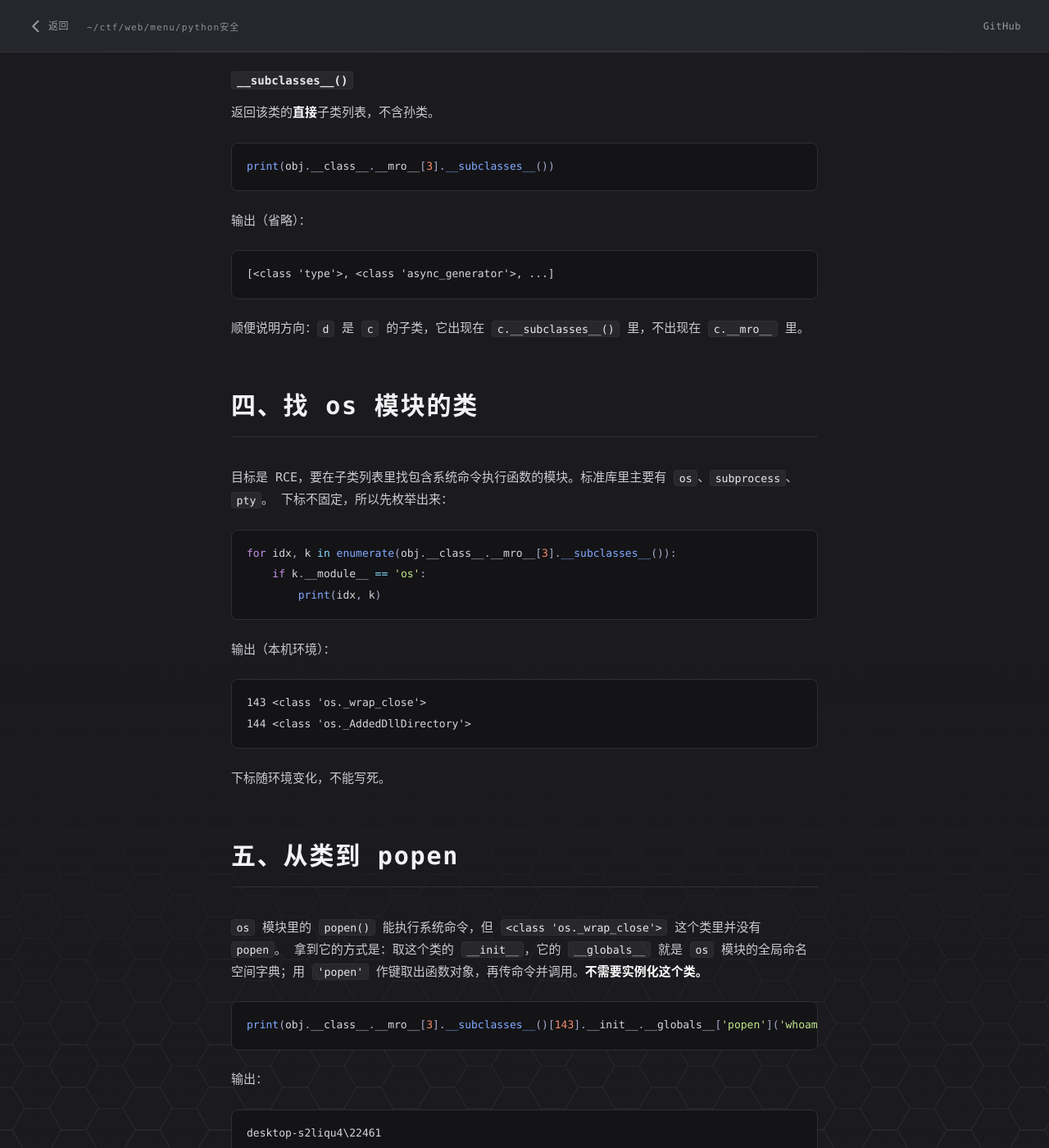
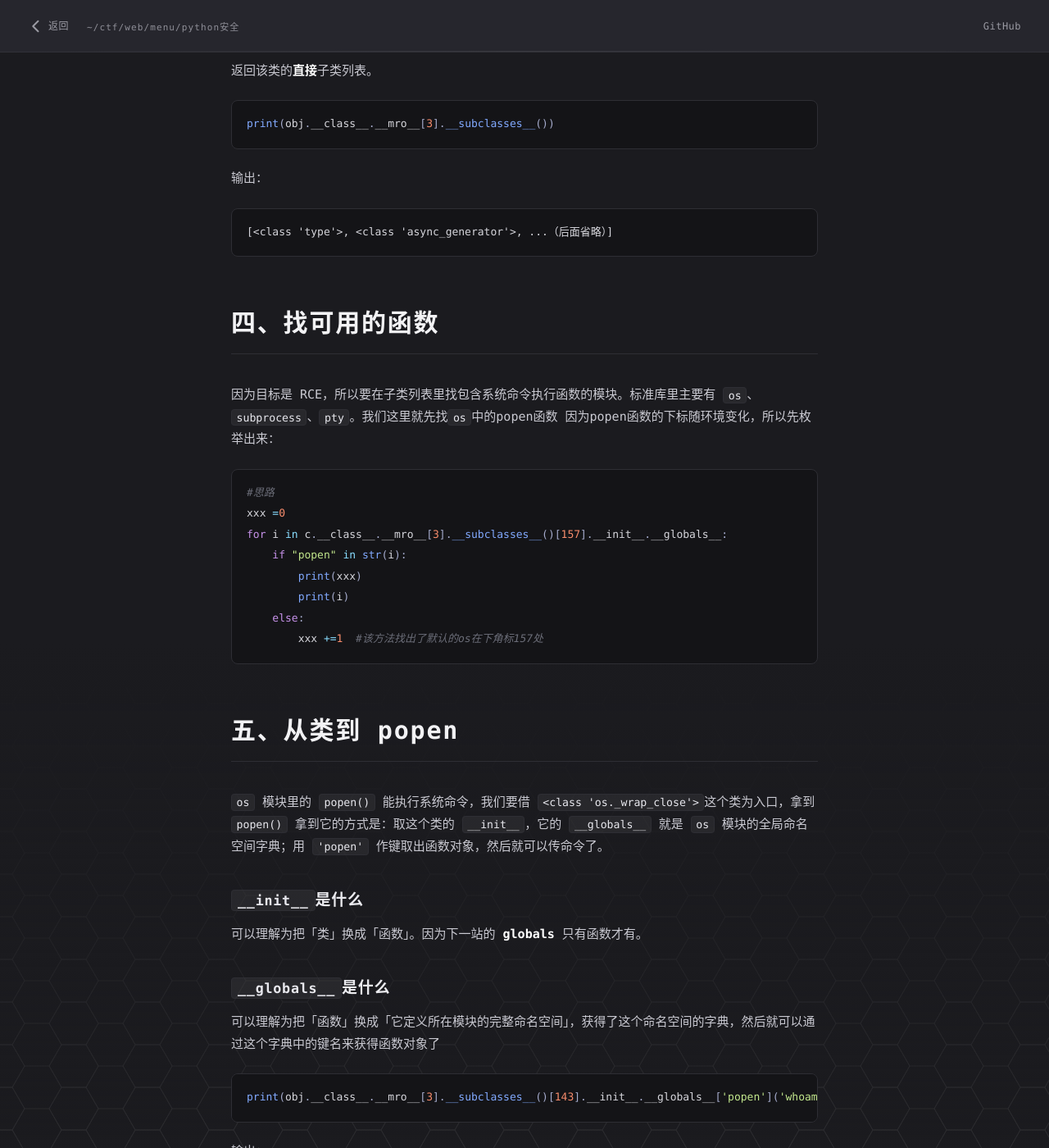
Before and after one commit to Min-2233/Min-2233.github.io, a Jekyll site: the page built from ctf/web/menu/python安全/SSTI.md, in a window 1280 px wide and 1400 px high, scrolled down 2500 px. Shown: the whole window at 82% size. Built offline with Jekyll 4.4.1, drawn with Linux system fonts in a browser that asks for light colours; some of the changed text lies outside the part shown.

Commit message:
Update SSTI.md

````diff
--- a/ctf/web/menu/python安全/SSTI.md
+++ b/ctf/web/menu/python安全/SSTI.md
@@ -7,13 +7,12 @@ date: 2026-11-23
 创建时间：2026-11-23
 
 # 一、模板的概念
-模板是预先写好的文本框架，里面用占位符留出位置。渲染时，模板引擎把传入的数据填进占位符，输出最终文本。格式由模板决定。
-关键是：**占位符里的内容会被引擎当成表达式求值**，而不只是替换字符串。
+模板可以被认为是一个固定写好的文本框架，开发人员或用户填入信息，信息就会填入文本框架，经过模板引擎渲染，最后输出结果。
+
 # 二、SSTI 触发原理
-用户可控的输入被拼接进**模板源码**，渲染时被当作模板语法解析并求值。如果模板引擎没有启用沙箱、也没有限制属性访问，攻击者就能在模板里执行任意表达式，读取对象属性、调用函数，最终执行系统命令（RCE）。
+攻击者向不安全模板内传入代码，模板引擎误以为是模板源码，被模板渲染执行，导致信息泄露甚至RCE。
 注意区分：
-- 输入作为**数据**传给模板是安全的（会被当字符串处理）；
-- 输入进入**模板源码位置**才危险。
+
 # 三、类的继承
 ### `__class__`
 返回这个对象所属的类。
@@ -69,32 +68,42 @@ print(obj.__class__.__mro__[3])
 <class 'object'>
 ```
 ### `__subclasses__()`
-返回该类的**直接**子类列表，不含孙类。
+返回该类的**直接**子类列表。
 ```python
 print(obj.__class__.__mro__[3].__subclasses__())
 ```
-输出（省略）：
+输出：
 ```text
-[<class 'type'>, <class 'async_generator'>, ...]
+[<class 'type'>, <class 'async_generator'>, ...（后面省略）]
 ```
-顺便说明方向：`d` 是 `c` 的子类，它出现在 `c.__subclasses__()` 里，不出现在 `c.__mro__` 里。
-# 四、找 os 模块的类
-目标是 RCE，要在子类列表里找包含系统命令执行函数的模块。标准库里主要有 `os`、`subprocess`、`pty`。
-下标不固定，所以先枚举出来：
+
+# 四、找可用的函数
+因为目标是 RCE，所以要在子类列表里找包含系统命令执行函数的模块。标准库里主要有 `os`、`subprocess`、`pty`。我们这里就先找`os`中的popen函数
+因为popen函数的下标随环境变化，所以先枚举出来：
 ```python
-for idx, k in enumerate(obj.__class__.__mro__[3].__subclasses__()):
-    if k.__module__ == 'os':
-        print(idx, k)
+#思路
+xxx =0
+for i in c.__class__.__mro__[3].__subclasses__()[157].__init__.__globals__:
+    if "popen" in str(i):
+        print(xxx)
+        print(i)
+    else:
+        xxx +=1  #该方法找出了默认的os在下角标157处
 ```
-输出（本机环境）：
-```text
-143 <class 'os._wrap_close'>
-144 <class 'os._AddedDllDirectory'>
-```
-下标随环境变化，不能写死。
+
+
 # 五、从类到 popen
-`os` 模块里的 `popen()` 能执行系统命令，但 `<class 'os._wrap_close'>` 这个类里并没有 `popen`。
-拿到它的方式是：取这个类的 `__init__`，它的 `__globals__` 就是 `os` 模块的全局命名空间字典；用 `'popen'` 作键取出函数对象，再传命令并调用。**不需要实例化这个类。**
+`os` 模块里的 `popen()` 能执行系统命令，我们要借 `<class 'os._wrap_close'>`这个类为入口，拿到`popen()`
+拿到它的方式是：取这个类的 `__init__`，它的 `__globals__` 就是 `os` 模块的全局命名空间字典；用 `'popen'` 作键取出函数对象，然后就可以传命令了。
+
+## `__init__`是什么
+可以理解为把「类」换成「函数」。因为下一站的 __globals__ 只有函数才有。
+
+## `__globals__`是什么
+可以理解为把「函数」换成「它定义所在模块的完整命名空间」，获得了这个命名空间的字典，然后就可以通过这个字典中的键名来获得函数对象了
+
+
+
 ```python
 print(obj.__class__.__mro__[3].__subclasses__()[143].__init__.__globals__['popen']('whoami').read())
 ```
@@ -110,20 +119,23 @@ desktop-s2liqu4\22461
 [].__class__              # <class 'list'>
 {}.__class__              # <class 'dict'>
 ''.__class__.__mro__      # (<class 'str'>, <class 'object'>)
-''.__class__.__mro__[1]   # <class 'object'>
 ```
-到达 `object` 后，`__subclasses__()` 就能枚举到所有已加载模块里的类。
-# 七、魔术属性 / 方法总结
-| 名称 | 类型 | 作用 |
-| --- | --- | --- |
-| `__class__` | 属性 | 返回该对象所属的类 |
-| `__base__` | 属性（在类上） | 返回该类的直接父类，单个 |
-| `__bases__` | 属性（在类上） | 返回直接父类组成的元组 |
-| `__mro__` | 属性（在类上） | 返回元组：当前类 + 全部祖先，按解析顺序 |
-| `__subclasses__()` | 方法 | 返回该类的直接子类列表 |
-| `__init__` | 方法 | 创建实例时自动调用，初始化实例 |
-| `__globals__` | 属性（仅 Python 函数有） | 指向该函数所在模块的全局命名空间字典 |
-最后一条要注意：C 实现的函数（如 `object.__init__`、`list.__init__`）没有 `__globals__`，属性链在那里断掉。
 
 
-参考：https://blog.csdn.net/qq_61955196/article/details/132237648 //本文为个人学习笔记
+
+# 七、魔术属性 / 方法总结
+
+```python
+__class__   #返回类型所属的对象
+__mro__     #返回一个包含对象所继承的基类元组，方法在解析时按照元组的顺序解析。
+__base__    #返回该对象所继承的父类
+__mro__     #返回该对象的所有父类
+
+__subclasses__()  #获取当前类的所有子类
+__init__          #类的初始化方法
+__globals__       #对包含(保存)函数全局变量的字典的引用
+
+```
+
+
+参考原文：https://blog.csdn.net/qq_61955196/article/details/132237648
````
